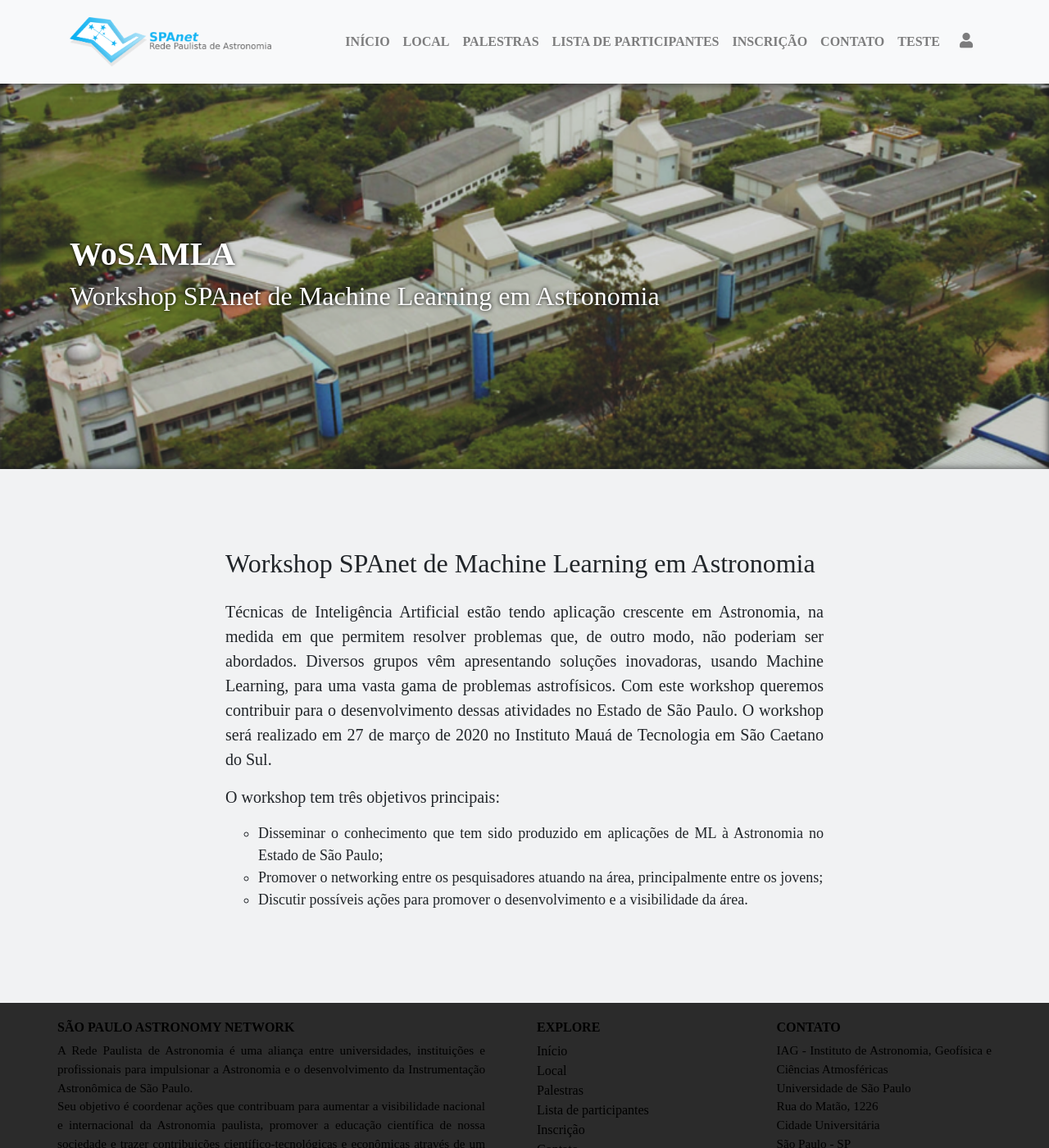
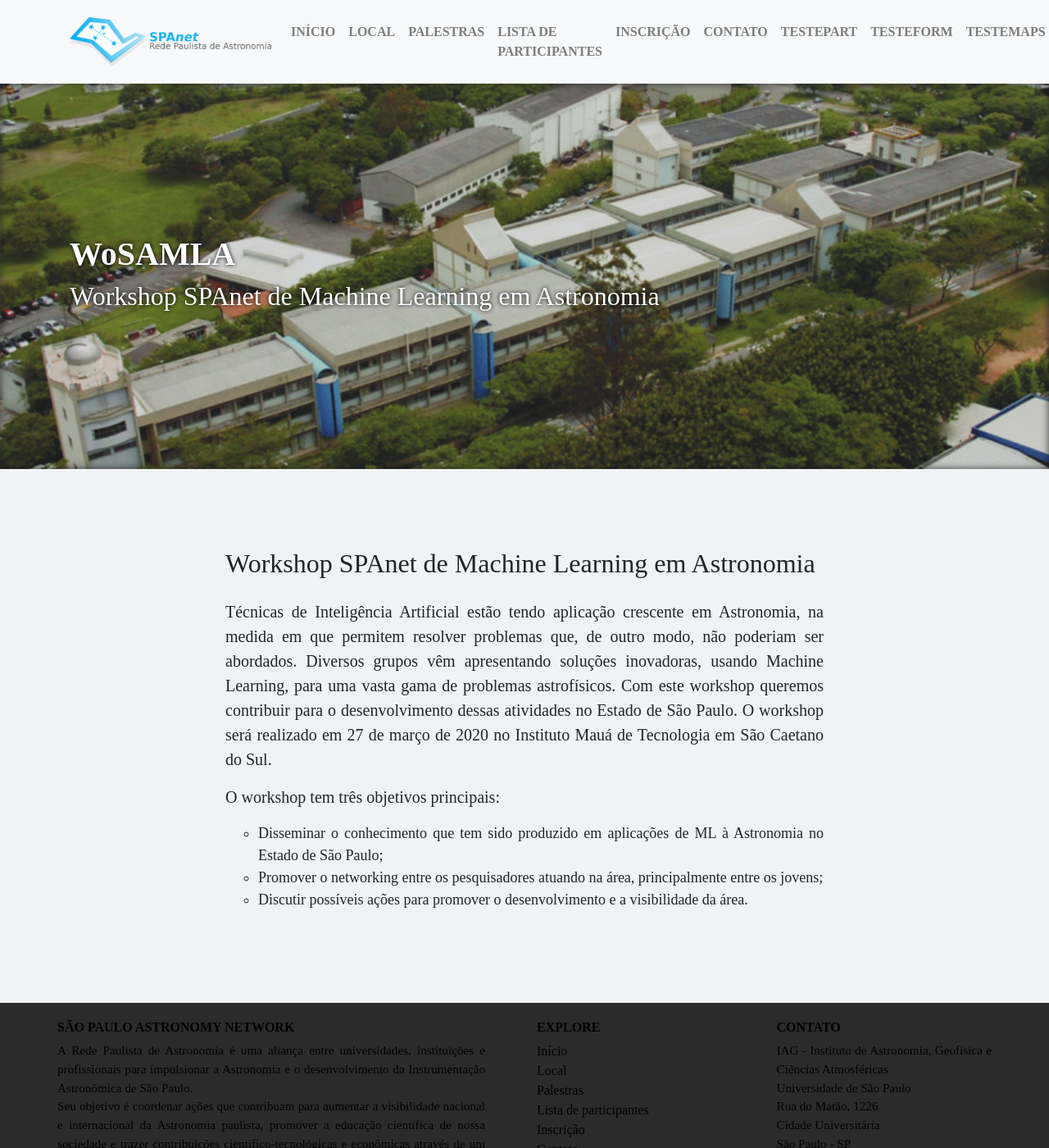
Before and after one commit to wosmla/website, a Jekyll site: the page built from index.md, in a window 1280 px wide and 1400 px high. Shown: the whole window at 82% size. Built offline with Jekyll 4.4.1, drawn with Linux system fonts in a browser that asks for light colours; some of the changed text lies outside the part shown.

Commit message:
Update navigation.yaml

```diff
--- a/_data/navigation.yaml
+++ b/_data/navigation.yaml
@@ -10,5 +10,9 @@
   link: /website/inscricao/
 - name: Contato
   link: /website/contato/
-- name: Teste
-  link: /website/test/
+- name: TestePart
+  link: /website/testpart/
+- name: TesteForm
+  link: /website/testform/
+- name: TesteMaps
+  link: /website/testmaps/
```
